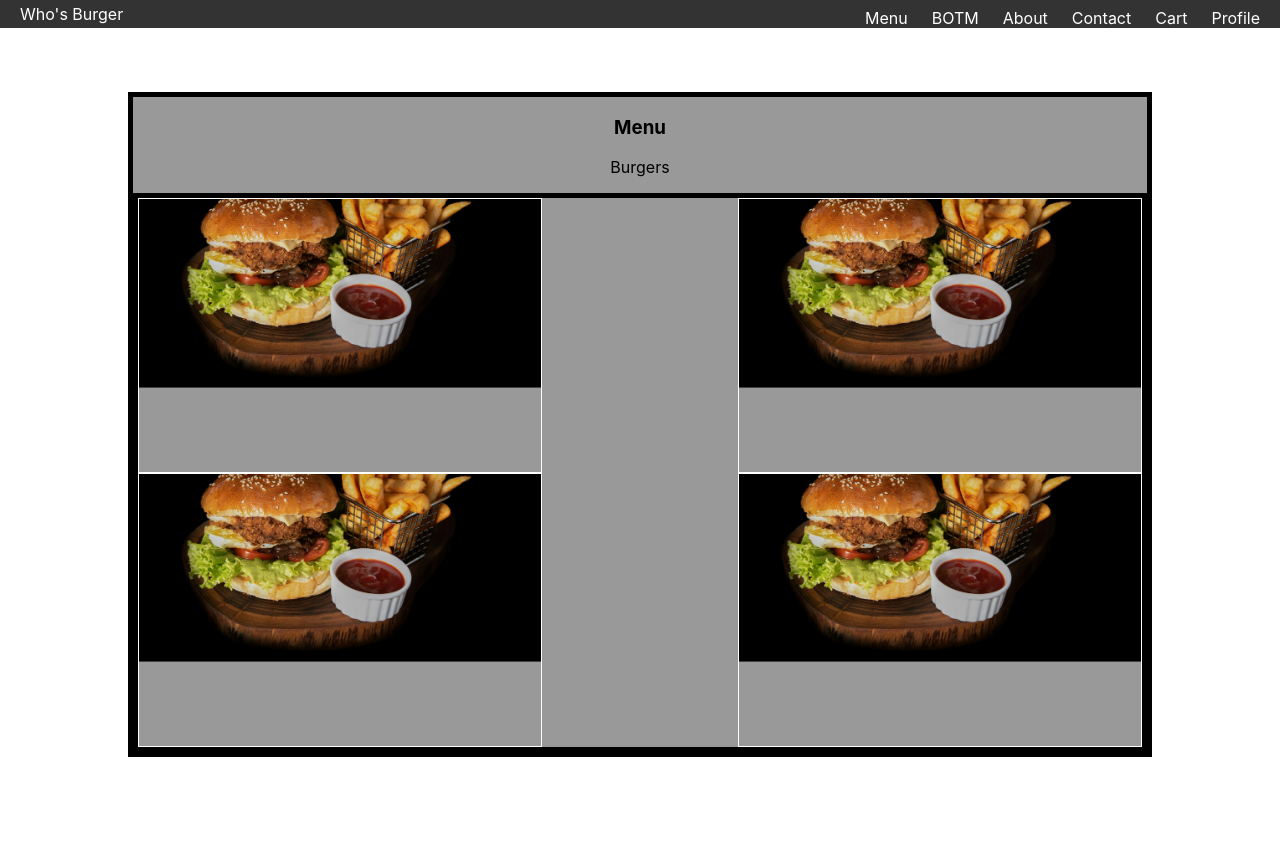
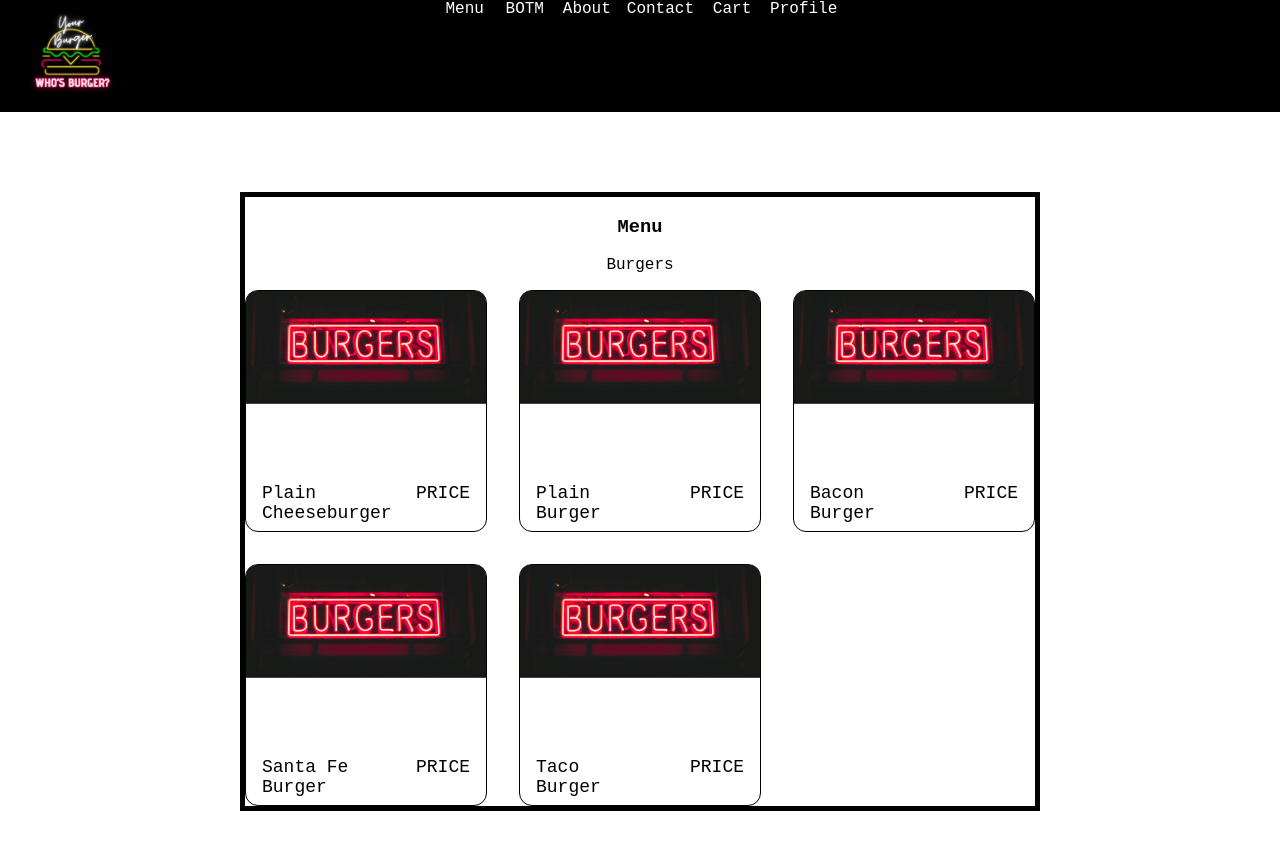
Before and after one commit to zullicm/whos-burger, a React (Create React App) app in the folder client/: page / in a window 1280 px wide. Shown: the top 850 px of the page. Before the commit the page ends 821 px from the top, so only its background shows below. Built offline with nearby package versions, Linux system fonts and the light colour scheme; no server answers.

Commit message:
Styling Menu and navbar further

```diff
--- a/client/src/App.css
+++ b/client/src/App.css
@@ -1,5 +1,10 @@
+
 .App {
   text-align: center;
+  font-family: "Source Code Pro", monospace;
+  font-optical-sizing: auto;
+  font-weight: 200;
+  font-style: normal;
 }
 
 .App-logo {
@@ -37,35 +42,41 @@
   }
 }
 
+/* ----- NAVBAR ----- */
 
 .navbar{
-  background-color: #333;
+  background-color: rgba(0,0,0,255);
   color: white;
-  display: flex;
-  justify-content: space-between;
-  align-items: stretch;
+  padding: 0 1rem;
+  display: grid;
+  grid-template-columns: repeat(3, 1fr);
   gap: 2rem;
-  padding: 0 1rem;
 }
 
-.sit-logo{
-  font-size: 2rem;
+.navbar img{
+  max-height: 7rem;
 }
 
 .navbar ul{
-  padding: 0;
-  margin: 0;
   list-style: none;
-  display: flex;
+  display: grid;
+  grid-template-columns: repeat(6, 1fr);
   gap: 1rem;
+  padding: 0%;
+  margin: 0%;
+  height: 100%;
+
 }
+
 .navbar a{
   color: inherit;
   text-decoration: none;
+  text-align: center;
+  padding: 0%;
+}
+
+.navbar li{
   height: 100%;
-  display: flex;
-  align-items: center;
-  padding: 0.25rem;
 }
 
 .navbar li.active{
@@ -75,34 +86,54 @@
   background-color: #777;
 }
 
+
+/* ----- MENU ----- */
+
 .menu{
-  margin: 5vw 10vw;
+  margin: 5rem 15rem;
   border: black;
   border-style: solid;
   border-width: 5px;
-  background-color: #999;
 }
 
 .burger-container{
-  border: black;
-  border-style: solid;
-  border-width: 5px;
-  display: flex;
-  flex-wrap: wrap;
-  justify-content: space-between;
-
+  display: grid;
+  gap: 2rem;
+  grid-template-columns: repeat(3, 1fr);
 }
 
 .burger-card{
-  border: white;
+  border: black;
   border-style: solid;
   border-width: 1px;
+  font-size: large;
+  border-radius: 13px;
+  height: 15rem;
+}
+
+.burger-short{
+  display: grid;
+  grid-template-columns: repeat(2, 1fr);
+  padding-top: 1rem;
+}
+
+.text-a-left{
+  margin-left: 1rem;
+  text-align: left;
+}
+
+.text-a-right{
+  margin-right: 1rem;
+  text-align: right;
+}
+
+.menu-image{
   overflow: hidden;
-  width: 40%;
+  height: 73%;
+  border-radius: 10px;
 }
 
 .burger-card img{
-  object-fit: cover;
   width: 100%;
   transform: translate(0%, -30%);
 }
--- a/client/src/Components/BurgerCard.jsx
+++ b/client/src/Components/BurgerCard.jsx
@@ -4,7 +4,13 @@ function BurgerCard({burger, picture}){
 
   return(
     <div className="burger-card">
-      <img src={picture} />
+      <div className="menu-image">
+        <img src={picture} />
+      </div>
+      <div className="burger-short">
+        <div className="text-a-left">{burger}</div>
+        <div className="text-a-right">PRICE</div>
+      </div>
     </div>
   )
 }
--- a/client/src/Components/NavBar.jsx
+++ b/client/src/Components/NavBar.jsx
@@ -1,11 +1,13 @@
 import React from "react";
 import { NavLink } from "react-router-dom";
+import Logo from '../Assets/Logo.png'
+
 
 function NavBar(){
 
   return(
     <nav className="navbar" >
-      <NavLink className="site-logo" exact to="/">Who's Burger</NavLink>
+      <img src={Logo} />
       <ul>
         <li>
           <NavLink className="navbar-item" exact to="/menu">Menu</NavLink>
--- a/client/src/Pages/MenuPage.jsx
+++ b/client/src/Pages/MenuPage.jsx
@@ -1,16 +1,16 @@
 import React from "react";
 import BurgerCard from "../Components/BurgerCard";
-import BurgerPic from '../Assets/Burger Pic.jpg'
+import BurgerSign from '../Assets/Burger Sign.jpg'
 import Modal from "../Modals/Modal";
 
 function MenuPage(){
-  const burgers = ["Plain Cheeseburger", "Plain Burger", "Bacon Burger", "Santa Fe Burger"]
+  const burgers = ["Plain Cheeseburger", "Plain Burger", "Bacon Burger", "Santa Fe Burger", "Taco Burger"]
   return(
     <div className="menu" >
       <h3>Menu</h3>
       <p>Burgers</p>
       <div className="burger-container">
-      {burgers.map(burger => <BurgerCard key={burger} burger={burger} picture={BurgerPic} />)}
+      {burgers.map(burger => <BurgerCard key={burger} burger={burger} picture={BurgerSign} />)}
       </div>
       {/* <Modal /> */}
     </div>
```
Also changed, not shown: client/src/Assets/Burger Sign.jpg (added), client/src/Assets/Logo.png (added).
